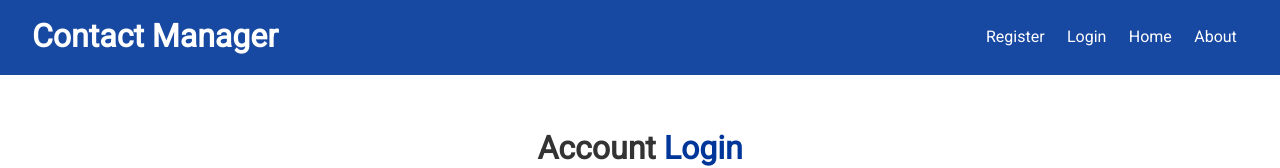
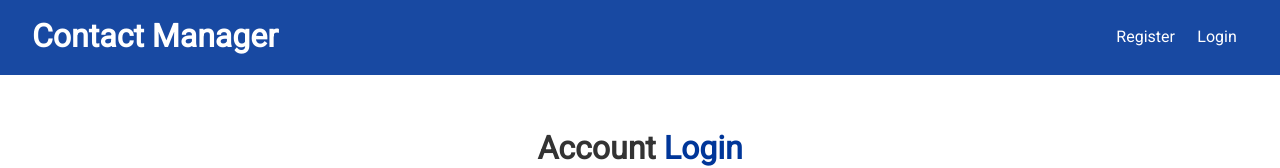
Before and after one commit to sauravrajleaf/Contact-Manager, a React (Create React App) app in the folder client/: page /login in a window 1280 px wide. Shown: the top 168 px of the page. Built offline with nearby package versions, Linux system fonts and the light colour scheme.

Commit message:
Working on Logout

```diff
--- a/client/src/components/layout/Navbar.js
+++ b/client/src/components/layout/Navbar.js
@@ -1,24 +1,44 @@
-import React from "react";
+import React, { Fragment, useContext } from "react";
 import { Link } from "react-router-dom";
 
+import AuthContext from "../../context/auth/authContext";
+
 const Navbar = () => {
+  const authContext = useContext(AuthContext);
+
+  const { isAuthenticated, logout, user } = authContext;
+
+  const onLogout = () => {
+    logout();
+  };
+
+  const authLinks = (
+    <Fragment>
+      <li>Hello {user && user.name}</li>
+      <li>
+        <a onClick={onLogout} href="#!">
+          {" "}
+          <span className="hide-sm">Logout</span>
+        </a>
+      </li>
+    </Fragment>
+  );
+
+  const guestLinks = (
+    <Fragment>
+      <li>
+        <Link to="/register">Register</Link>
+      </li>
+      <li>
+        <Link to="/login">Login</Link>
+      </li>
+    </Fragment>
+  );
+
   return (
     <div className="navbar bg-primary">
       <h1>Contact Manager</h1>
-      <ul>
-        <li>
-          <Link to="/register">Register</Link>
-        </li>
-        <li>
-          <Link to="/login">Login</Link>
-        </li>
-        <li>
-          <Link to="/">Home</Link>
-        </li>
-        <li>
-          <Link to="/about">About</Link>
-        </li>
-      </ul>
+      <ul>{isAuthenticated ? authLinks : guestLinks}</ul>
     </div>
   );
 };
--- a/client/src/context/auth/AuthState.js
+++ b/client/src/context/auth/AuthState.js
@@ -102,7 +102,7 @@
   };
 
   //LOGOUT - WHICH WILL DESTROY THE TOKEN AND JUST CLEAR EVERYTHIN UP
-  const logout = () => console.log("logout user");
+  const logout = () => dispatch({ type: LOGOUT });
 
   //CLEAR_ERRORS - TO CLEAR OUT ANY ERRORS IN THE STATE
   const clearErrors = () =>
--- a/client/src/context/auth/authReducer.js
+++ b/client/src/context/auth/authReducer.js
@@ -35,6 +35,7 @@
     case REGISTER_FAIL:
     case AUTH_ERROR:
     case LOGIN_FAIL:
+    case LOGOUT:
       localStorage.removeItem("token");
       return {
         ...state,
```
